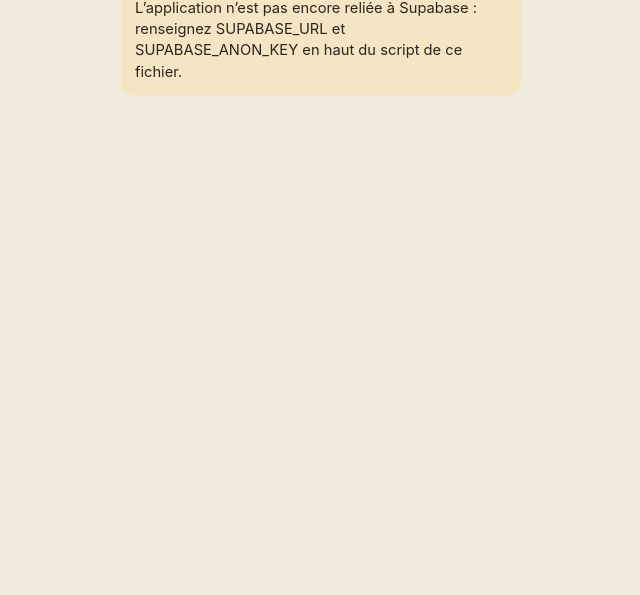
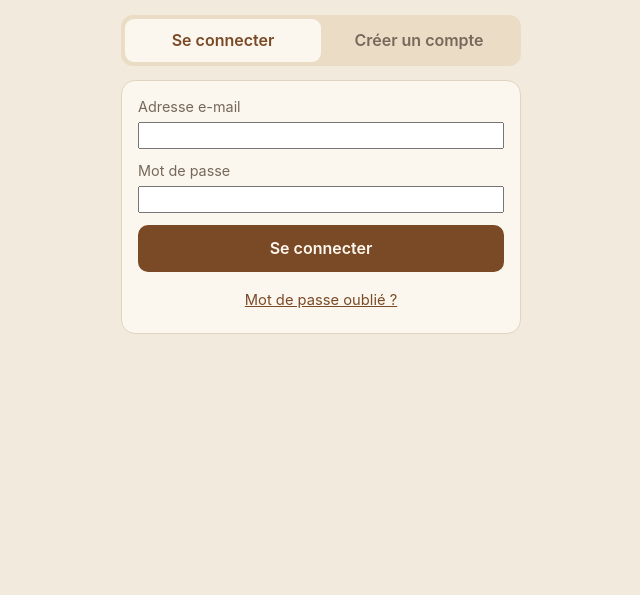
Before and after one commit to Alert-Sylvain/suivi-cheval, a plain HTML site: page index.html in a window 1280 px wide. Shown: the part 205-800 px from the top of the page, without its empty margins (319-959 px from the left). Drawn offline with nearby package versions, Linux system fonts and the light colour scheme.

Commit message:
Ajout clé API supabase

```diff
--- a/index.html
+++ b/index.html
@@ -542,8 +542,8 @@ body.readonly .ro-hide{display:none !important}
    CONFIGURATION — à remplir avec les informations de votre projet Supabase
    (Supabase → Project Settings → API / Data API)
    ===================================================================== */
-const SUPABASE_URL = "";        // ex. "https://abcdefghijkl.supabase.co"
-const SUPABASE_ANON_KEY = "";   // clé « anon public » ou « publishable »
+const SUPABASE_URL = "https://aeeivuxgkubfqsmcwwvo.supabase.co";
+const SUPABASE_ANON_KEY = "sb_publishable_gHCI0yH3eKmwUaeNbVnKlw_LNWEjZ-j";
 /* ===================================================================== */
 
 const BUCKET = "fichiers";
```
